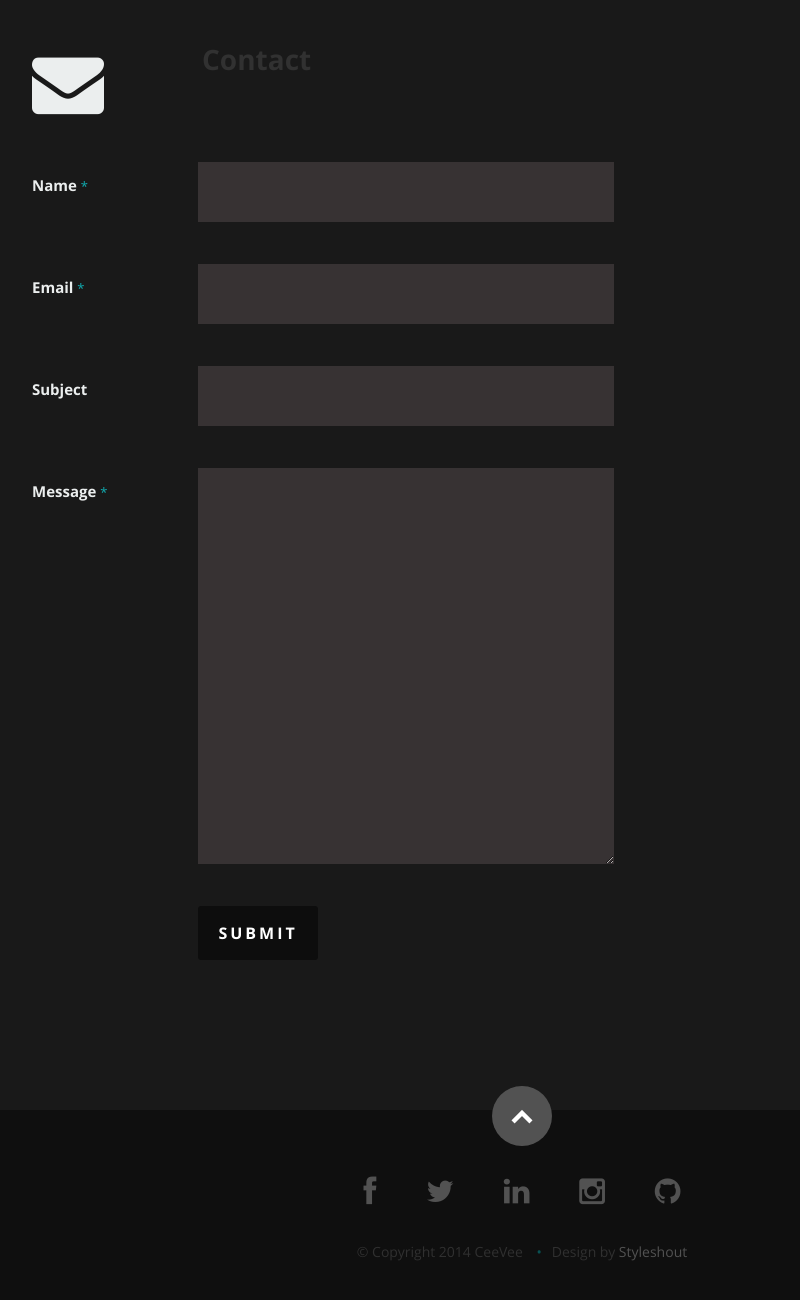
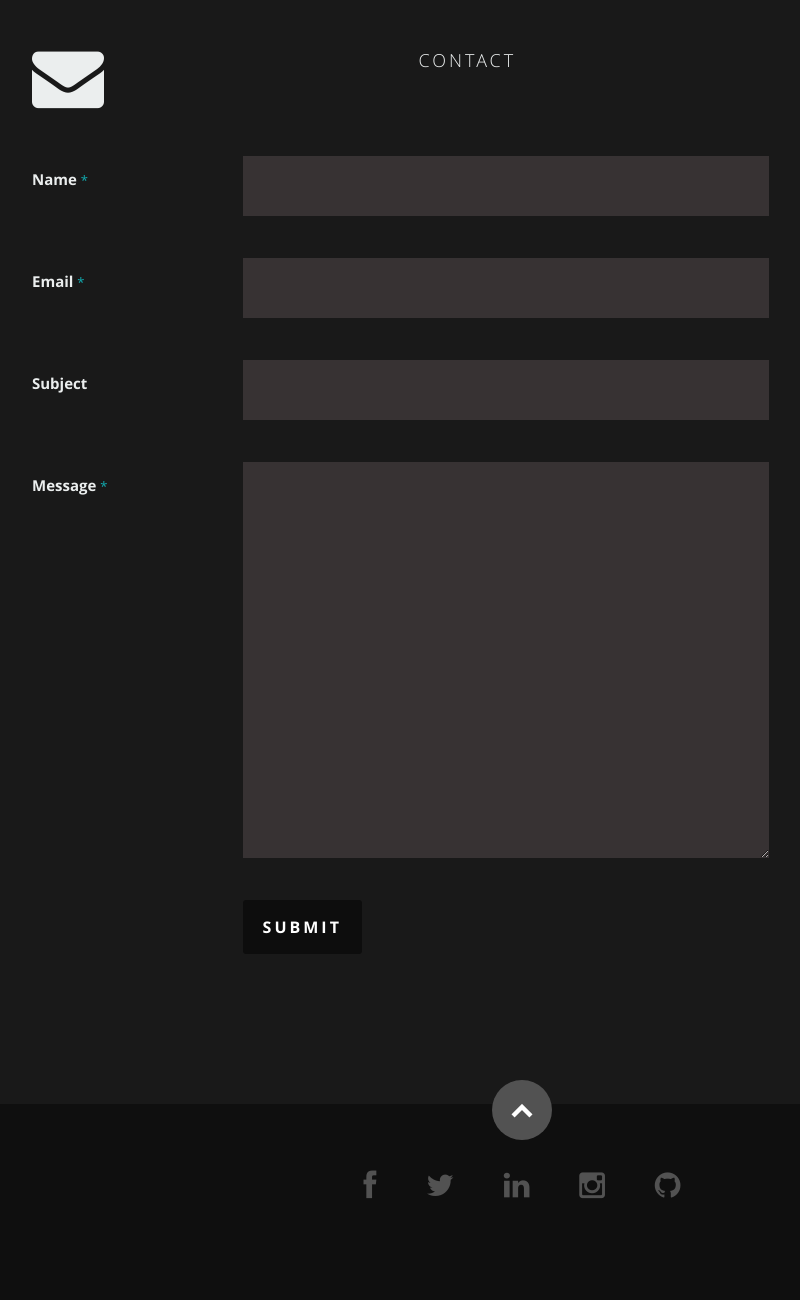
Before and after one commit to Vaibhavgupta05/portfolio, a plain HTML site: page index.html in a window 1280 px wide. Shown: the part 2523-3823 px from the top of the page, without its empty margins (118-918 px from the left). After the commit the page ends 3802 px from the top, so only its background shows below. Drawn offline with nearby package versions, Linux system fonts and the light colour scheme.

Commit message:
Improved formatting in form

```diff
--- a/css/layout.css
+++ b/css/layout.css
@@ -822,9 +822,11 @@ call-to-action .button {
    color: #EBEEEE;
    margin-bottom: 6px;
 }
-#contact p.lead {
+#contact h1.lead {
    font: 18px/36px 'opensans-light', sans-serif;
    padding-right: 3%;
+   text-align: center;
+   align-items: center;
 }
 #contact .header-col { padding-top: 6px; }
 
--- a/index.html
+++ b/index.html
@@ -287,16 +287,12 @@
 
          <div class="row section-head">
 
-            <div class="two columns header-col">
 
-               <h1><span>Get In Touch.</span></h1>
-
-            </div>
 
             <div class="ten columns">
 
-                  <h2 class="lead">Contact
-                  </h2>
+                  <h1 class="lead">Contact
+                  </h1>
 
             </div>
 
@@ -304,7 +300,7 @@
 
          <div class="row">
 
-            <div class="eight columns">
+            <div class="ten columns">
 
                <!-- form -->
                <form action="" method="post" id="contactForm" name="contactForm">
@@ -370,10 +366,7 @@
                <li><a href="https://github.com/Vaibhavgupta05" target="_blank"><i class="fa fa-github"></i></a></li>
             </ul>
 
-            <ul class="copyright">
-               <li>&copy; Copyright 2014 CeeVee</li>
-               <li>Design by <a href="http://www.styleshout.com/" title="Styleshout" target="_blank">Styleshout</a></li>
-            </ul>
+
 
          </div>
 
```
